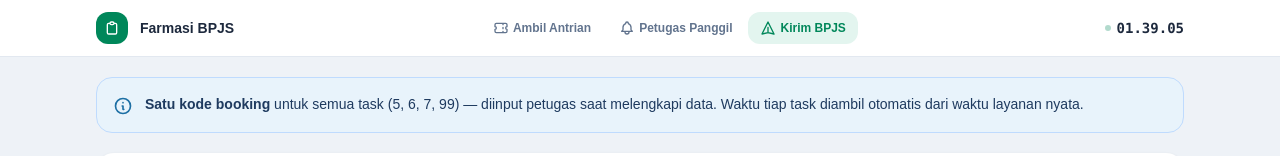
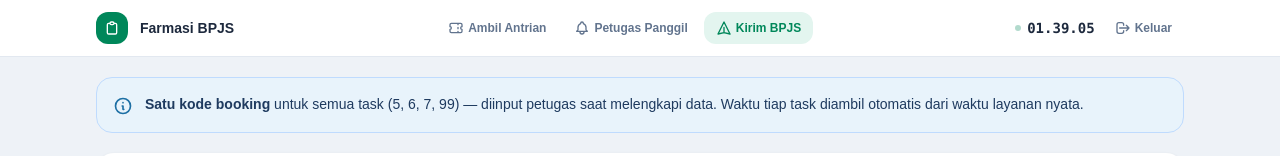
Before and after one commit to FebriansyahAmu/medlinersudboltim, a Next.js app: page /petugas-panggil/task-bpjs in a window 1280 px wide. Shown: the top 156 px of the page. Built offline with nearby package versions, Linux system fonts and the light colour scheme; no server answers.

Commit message:
add: logout functions

```diff
--- a/src/app/hooks/useAuth.ts
+++ b/src/app/hooks/useAuth.ts
@@ -12,7 +12,8 @@
 //    userId, username, nama, role, unitId
 // ─────────────────────────────────────────────────────────────
 
-import { useQuery } from "@tanstack/react-query";
+import { useQuery, useQueryClient } from "@tanstack/react-query";
+import { useRouter } from "next/navigation";
 import type { SessionPayload } from "../lib/interfaces/sessionPayload";
 
 export type AuthUser = Omit<SessionPayload, "iat" | "exp"> & {
@@ -50,3 +51,22 @@
     isLoggedIn: !!data && !isError,
   };
 }
+
+// ─────────────────────────────────────────────────────────────
+//  useLogout
+//
+//  Memanggil POST /api/auth/logout → hapus cookie session di server,
+//  clear semua cache TanStack Query, lalu redirect ke halaman login (/).
+// ─────────────────────────────────────────────────────────────
+export function useLogout() {
+  const queryClient = useQueryClient();
+  const router = useRouter();
+
+  async function logout() {
+    await fetch("/api/auth/logout", { method: "POST", credentials: "same-origin" });
+    queryClient.clear();
+    router.push("/");
+  }
+
+  return { logout };
+}
--- a/src/app/petugas-panggil/page.tsx
+++ b/src/app/petugas-panggil/page.tsx
@@ -16,7 +16,7 @@
 // ─────────────────────────────────────────────────────────────
 
 import { useState, useCallback } from "react";
-import { useAuth } from "@/app/hooks/useAuth";
+import { useAuth, useLogout } from "@/app/hooks/useAuth";
 import { useAntreanStream } from "@/app/hooks/useAntreanStream";
 import {
   useAntreanList,
@@ -52,7 +52,8 @@
 
 // ─────────────────────────────────────────────────────────────
 export default function PetugasPanggilPage() {
-  const { userId, unitId, role, isLoading: authLoading } = useAuth();
+  const { userId, unitId, nama, role, isLoading: authLoading } = useAuth();
+  const { logout } = useLogout();
 
   // State lokal — hanya UI state (tab, search, modal, log)
   // Nomor "sedang dipanggil" TIDAK disimpan di sini; diturunkan dari
@@ -371,8 +372,25 @@
               )}
             </nav>
 
-            {/* Clock */}
-            <Clock />
+            {/* Clock + user + logout */}
+            <div className="flex items-center gap-2">
+              <Clock />
+              {nama && (
+                <span className="hidden sm:inline text-xs font-medium text-slate-500 max-w-30 truncate">
+                  {nama}
+                </span>
+              )}
+              <button
+                onClick={logout}
+                className="flex items-center gap-1 px-3 py-2 rounded-xl text-xs font-semibold text-slate-500 hover:bg-red-50 hover:text-red-600 transition-colors"
+                title="Logout"
+              >
+                <svg className="w-4 h-4" fill="none" stroke="currentColor" viewBox="0 0 24 24" strokeWidth={2}>
+                  <path strokeLinecap="round" strokeLinejoin="round" d="M17 16l4-4m0 0l-4-4m4 4H7m6 4v1a3 3 0 01-3 3H6a3 3 0 01-3-3V7a3 3 0 013-3h4a3 3 0 013 3v1" />
+                </svg>
+                <span className="hidden sm:inline">Keluar</span>
+              </button>
+            </div>
           </div>
         </div>
       </header>
--- a/src/app/petugas-panggil/task-bpjs/page.tsx
+++ b/src/app/petugas-panggil/task-bpjs/page.tsx
@@ -22,7 +22,7 @@
 // ─────────────────────────────────────────────────────────────
 
 import { useState } from "react";
-// import { useAuth }             from '@/app/hooks/useAuth'
+import { useAuth, useLogout } from "@/app/hooks/useAuth";
 import { useAntreanStream } from "@/app/hooks/useAntreanStream";
 import {
   useAntreanList,
@@ -64,8 +64,8 @@
 
 // ─────────────────────────────────────────────────────────────
 export default function TaskBpjsPage() {
-  //   const { unitId } = useAuth()
-  const unitId = 1;
+  const { unitId, nama } = useAuth();
+  const { logout } = useLogout();
   const [selectedNomor, setSelectedNomor] = useState<string | null>(null);
   const [search, setSearch] = useState("");
   const [tanggal, setTanggal] = useState(""); // "" = hari ini, "YYYY-MM-DD" = historis
@@ -297,7 +297,24 @@
               </a>
             </nav>
 
-            <Clock />
+            <div className="flex items-center gap-2">
+              <Clock />
+              {nama && (
+                <span className="hidden sm:inline text-xs font-medium text-slate-500 max-w-30 truncate">
+                  {nama}
+                </span>
+              )}
+              <button
+                onClick={logout}
+                className="flex items-center gap-1 px-3 py-2 rounded-xl text-xs font-semibold text-slate-500 hover:bg-red-50 hover:text-red-600 transition-colors"
+                title="Logout"
+              >
+                <svg className="w-4 h-4" fill="none" stroke="currentColor" viewBox="0 0 24 24" strokeWidth={2}>
+                  <path strokeLinecap="round" strokeLinejoin="round" d="M17 16l4-4m0 0l-4-4m4 4H7m6 4v1a3 3 0 01-3 3H6a3 3 0 01-3-3V7a3 3 0 013-3h4a3 3 0 013 3v1" />
+                </svg>
+                <span className="hidden sm:inline">Keluar</span>
+              </button>
+            </div>
           </div>
         </div>
       </header>
```
